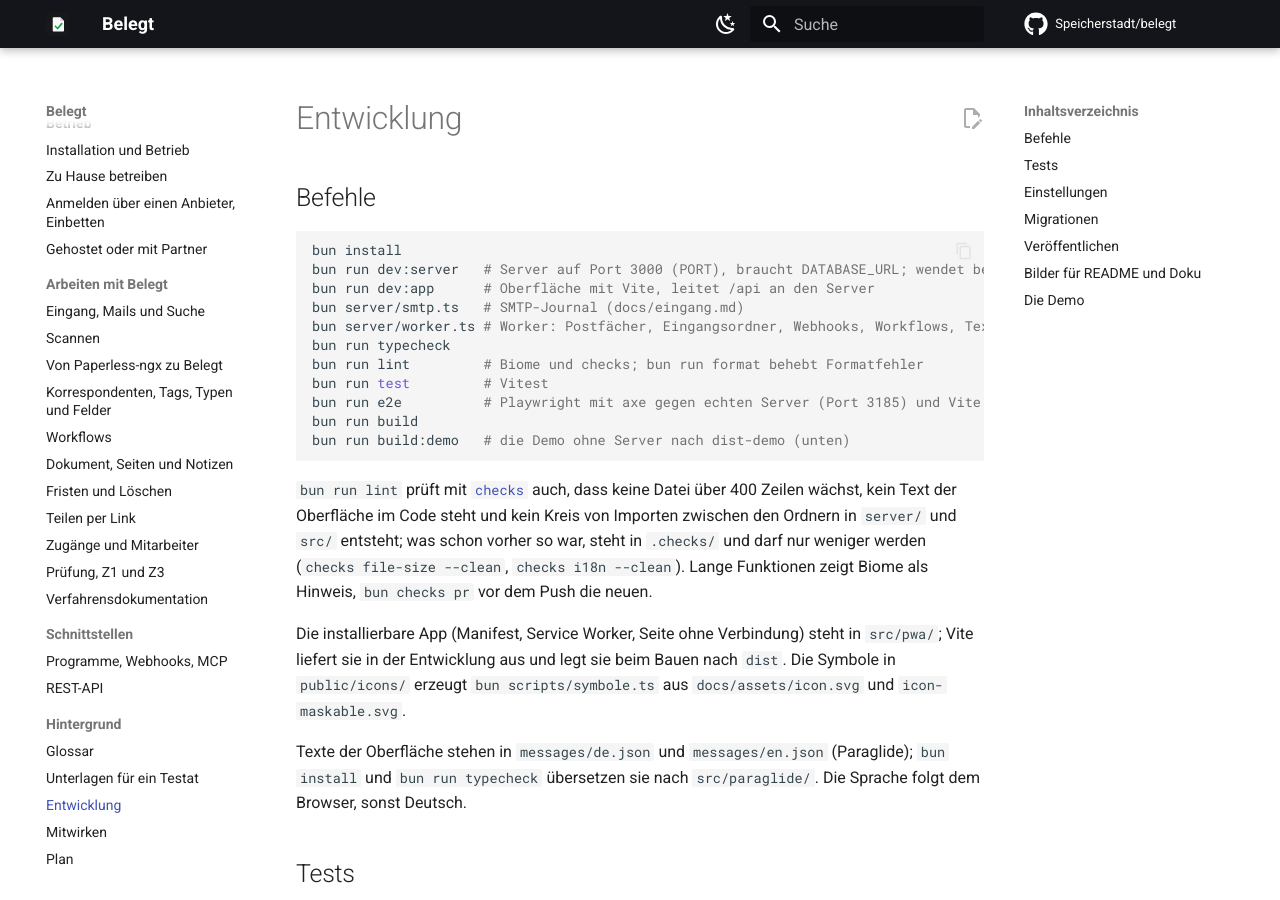
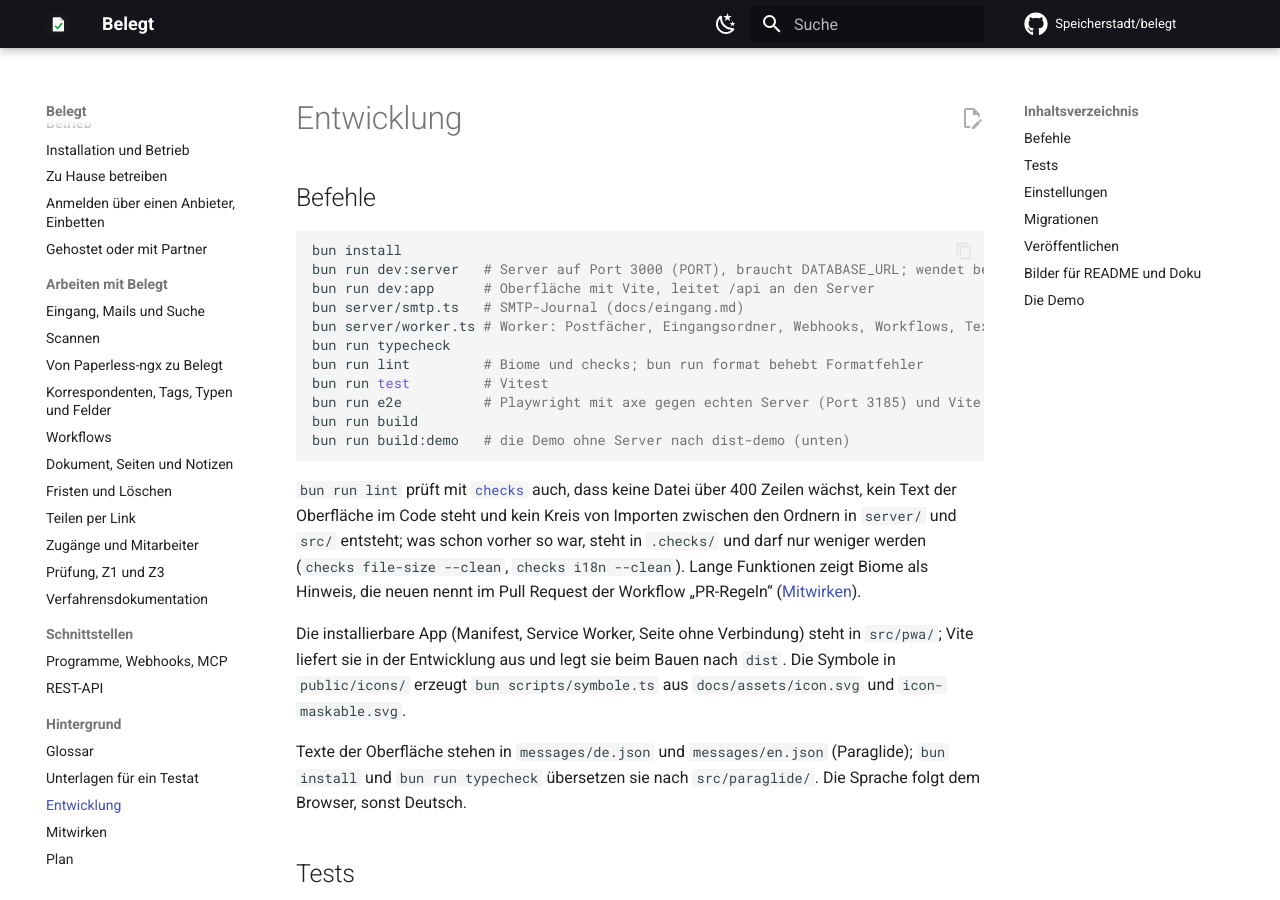
Before and after one commit to Speicherstadt/belegt, an MkDocs documentation site: the page built from docs/entwicklung.md, in a window 1280 px wide and 900 px high. Built offline with MkDocs 1.6.1 and Material for MkDocs 9.7.7, drawn with Linux system fonts in a browser that asks for light colours; plug-ins that fetch from the network failed and are left out; comment, search, counter and statistics services are not loaded.

Commit message:
Doku: lange Funktionen meldet jetzt der Workflow PR-Regeln statt bun checks pr
Co-Authored-By: Claude Opus 5.5 <noreply@anthropic.com>
Claude-Session: https://claude.ai/code/session_01Y3rdfZChgjBFjXXKNYdLYJ
Signed-off-by: Claude <noreply@anthropic.com>

```diff
--- a/docs/entwicklung.md
+++ b/docs/entwicklung.md
@@ -25,7 +25,8 @@ bun run build:demo   # die Demo ohne Server nach dist-demo (unten)
 `bun run lint` prüft mit [`checks`](https://github.com/firsttris/workflows#checks) auch, dass keine Datei über 400 Zeilen
 wächst, kein Text der Oberfläche im Code steht und kein Kreis von Importen zwischen den Ordnern in `server/` und `src/`
 entsteht; was schon vorher so war, steht in `.checks/` und darf nur weniger werden (`checks file-size --clean`,
-`checks i18n --clean`). Lange Funktionen zeigt Biome als Hinweis, `bun checks pr` vor dem Push die neuen.
+`checks i18n --clean`). Lange Funktionen zeigt Biome als Hinweis, die neuen nennt im Pull Request der Workflow „PR-Regeln“
+([Mitwirken](mitwirken.md#automatische-pruefungen)).
 
 Die installierbare App (Manifest, Service Worker, Seite ohne Verbindung) steht in `src/pwa/`; Vite liefert sie in der
 Entwicklung aus und legt sie beim Bauen nach `dist`. Die Symbole in `public/icons/` erzeugt `bun scripts/symbole.ts` aus
```
